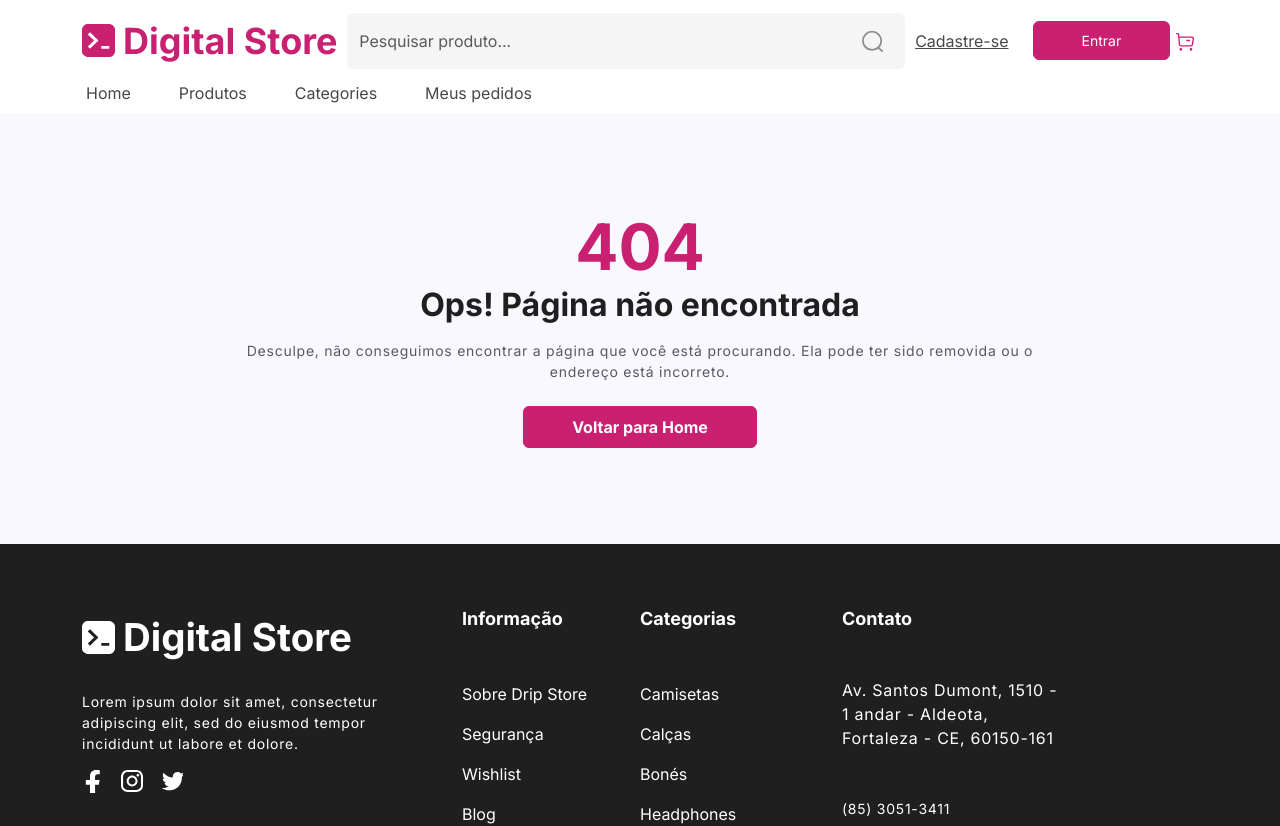
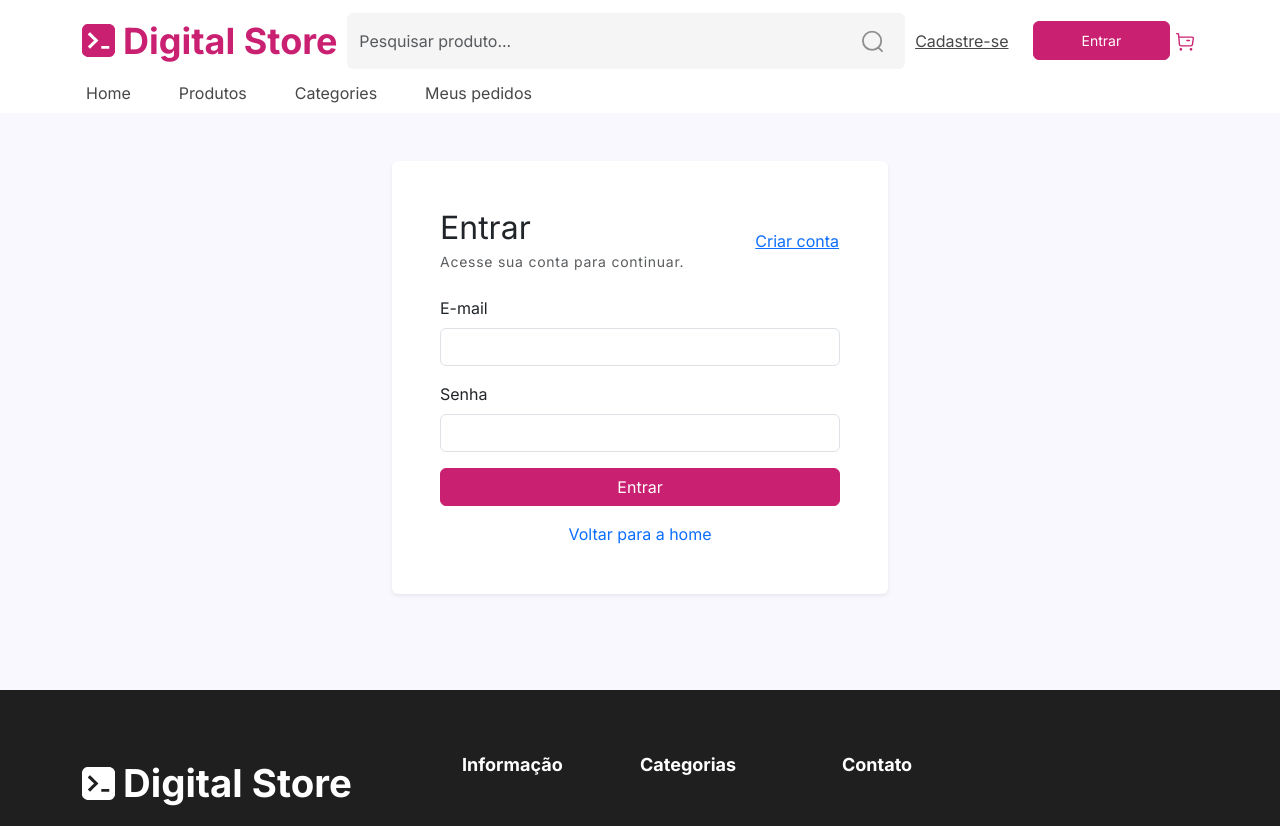
Before and after one commit to matheus-carvalho-dev/Projeto-DripStore-LeaoTech, a React (Vite) app: page /auth in a window 1280 px wide. Shown: the top 826 px of the page. Built offline with nearby package versions, Linux system fonts and the light colour scheme; no server answers.

Commit message:
feat: adicionar página de autenticação e integração com Supabase

```diff
--- a/package.json
+++ b/package.json
@@ -10,6 +10,7 @@
     "preview": "vite preview"
   },
   "dependencies": {
+    "@supabase/supabase-js": "^2.54.0",
     "bootstrap": "^5.3.8",
     "react": "^19.2.5",
     "react-bootstrap": "^2.10.10",
--- a/src/components/AuthUser/AuthUser.jsx
+++ b/src/components/AuthUser/AuthUser.jsx
@@ -1,34 +1,38 @@
 import React from "react";
 import Button from "../Button/Button";
 import { Link } from "react-router-dom";
+
 const AuthUser = () => {
   return (
     <>
       <div
         className={`border-top border-light-gray-2 d-flex flex-column justify-content-center d-lg-none`}
       >
+        <Link to="/auth" className="text-decoration-none">
           <Button
             text="Entrar"
             style="btn btn-primary text-white py-2 w-100 mt-2"
             customStyle={{ fontSize: "14px" }}
           />
-        <span
-          className={`text-center mt-3 text-decoration-underline text-dark-gray-2`}
-        >
+        </Link>
+        <Link to="/auth" className="text-center mt-3 text-decoration-underline text-dark-gray-2">
           Cadastre-se
-        </span>
+        </Link>
       </div>
       <div className={` gap-4 d-none d-lg-flex`}>
         <Link
+          to="/auth"
           className={`text-decoration-underline text-dark-gray-2 align-self-center`}
         >
           Cadastre-se
         </Link>
+        <Link to="/auth" className="text-decoration-none">
           <Button
             text="Entrar"
             style="btn btn-primary text-white py-2 px-5"
             customStyle={{ fontSize: "14px" }}
           />
+        </Link>
       </div>
     </>
   );
--- /dev/null
+++ b/src/lib/supabase.js
@@ -0,0 +1,20 @@
+import { createClient } from '@supabase/supabase-js';
+
+const supabaseUrl = import.meta.env.VITE_SUPABASE_URL || '';
+const supabaseAnonKey = import.meta.env.VITE_SUPABASE_ANON_KEY || '';
+const looksLikeSecretKey = (value) => /secret|service_role/i.test(value) || value.startsWith('sb_secret_');
+
+export const supabaseConfigError = looksLikeSecretKey(supabaseAnonKey)
+  ? 'Use a chave anon/public do Supabase no frontend. A service role key não pode ser usada no navegador.'
+  : '';
+
+export const supabase = supabaseUrl && supabaseAnonKey && !looksLikeSecretKey(supabaseAnonKey)
+  ? createClient(supabaseUrl, supabaseAnonKey, {
+      auth: {
+        persistSession: true,
+        autoRefreshToken: true,
+      },
+    })
+  : null;
+
+export const isSupabaseConfigured = Boolean(supabaseUrl && supabaseAnonKey && !looksLikeSecretKey(supabaseAnonKey));
--- /dev/null
+++ b/src/pages/Auth/Auth.jsx
@@ -0,0 +1,185 @@
+import { useState } from 'react';
+import { Link, useNavigate } from 'react-router-dom';
+import { supabase, isSupabaseConfigured, supabaseConfigError } from '../../lib/supabase';
+
+const initialForm = {
+    name: '',
+    email: '',
+    password: '',
+    confirmPassword: '',
+};
+
+const AuthPage = () => {
+    const [isLogin, setIsLogin] = useState(true);
+    const [form, setForm] = useState(initialForm);
+    const [message, setMessage] = useState('');
+    const [error, setError] = useState('');
+    const [loading, setLoading] = useState(false);
+    const navigate = useNavigate();
+
+    const handleChange = (event) => {
+        const { name, value } = event.target;
+        setForm((prev) => ({ ...prev, [name]: value }));
+    };
+
+    const handleSubmit = async (event) => {
+        event.preventDefault();
+        setError('');
+        setMessage('');
+
+        if (!supabase) {
+            setError(supabaseConfigError || 'Configure VITE_SUPABASE_URL e VITE_SUPABASE_ANON_KEY no arquivo .env antes de continuar.');
+            return;
+        }
+
+        if (!isLogin && form.password !== form.confirmPassword) {
+            setError('As senhas precisam ser iguais.');
+            return;
+        }
+
+        setLoading(true);
+
+        try {
+            if (isLogin) {
+                const { error: signInError } = await supabase.auth.signInWithPassword({
+                    email: form.email.trim(),
+                    password: form.password,
+                });
+
+                if (signInError) {
+                    throw signInError;
+                }
+
+                setMessage('Login realizado com sucesso!');
+                navigate('/');
+            } else {
+                const { data, error: signUpError } = await supabase.auth.signUp({
+                    email: form.email.trim(),
+                    password: form.password,
+                    options: {
+                        data: {
+                            name: form.name.trim(),
+                        },
+                    },
+                });
+
+                if (signUpError) {
+                    throw signUpError;
+                }
+
+                if (data?.user && !data.session) {
+                    setMessage('Cadastro realizado. Verifique o e-mail para confirmar a conta.');
+                    setIsLogin(true);
+                    setForm(initialForm);
+                } else {
+                    setMessage('Cadastro realizado com sucesso!');
+                    navigate('/');
+                }
+            }
+        } catch (submitError) {
+            setError(submitError.message || 'Não foi possível concluir a autenticação.');
+        } finally {
+            setLoading(false);
+        }
+    };
+
+    return (
+        <section className="container py-5" style={{ maxWidth: 520 }}>
+            <div className="card shadow-sm border-0">
+                <div className="card-body p-4 p-md-5">
+                    <div className="d-flex justify-content-between align-items-center mb-4">
+                        <div>
+                            <h2 className="mb-1">{isLogin ? 'Entrar' : 'Criar conta'}</h2>
+                            <p className="text-muted mb-0">
+                                {isLogin ? 'Acesse sua conta para continuar.' : 'Cadastre-se com seu e-mail e senha.'}
+                            </p>
+                        </div>
+                        <button
+                            type="button"
+                            className="btn btn-link p-0"
+                            onClick={() => {
+                                setIsLogin((prev) => !prev);
+                                setError('');
+                                setMessage('');
+                            }}
+                        >
+                            {isLogin ? 'Criar conta' : 'Já tenho conta'}
+                        </button>
+                    </div>
+
+                    {!isSupabaseConfigured && (
+                        <div className="alert alert-warning" role="alert">
+                            Falta configurar as variáveis de ambiente do Supabase para o login funcionar.
+                        </div>
+                    )}
+
+                    <form onSubmit={handleSubmit}>
+                        {!isLogin && (
+                            <div className="mb-3">
+                                <label className="form-label">Nome</label>
+                                <input
+                                    className="form-control"
+                                    name="name"
+                                    value={form.name}
+                                    onChange={handleChange}
+                                    required={!isLogin}
+                                />
+                            </div>
+                        )}
+
+                        <div className="mb-3">
+                            <label className="form-label">E-mail</label>
+                            <input
+                                className="form-control"
+                                type="email"
+                                name="email"
+                                value={form.email}
+                                onChange={handleChange}
+                                required
+                            />
+                        </div>
+
+                        <div className="mb-3">
+                            <label className="form-label">Senha</label>
+                            <input
+                                className="form-control"
+                                type="password"
+                                name="password"
+                                value={form.password}
+                                onChange={handleChange}
+                                required
+                            />
+                        </div>
+
+                        {!isLogin && (
+                            <div className="mb-3">
+                                <label className="form-label">Confirmar senha</label>
+                                <input
+                                    className="form-control"
+                                    type="password"
+                                    name="confirmPassword"
+                                    value={form.confirmPassword}
+                                    onChange={handleChange}
+                                    required
+                                />
+                            </div>
+                        )}
+
+                        {error && <div className="alert alert-danger">{error}</div>}
+                        {message && <div className="alert alert-success">{message}</div>}
+
+                        <button className="btn btn-primary w-100" type="submit" disabled={loading}>
+                            {loading ? 'Aguarde...' : isLogin ? 'Entrar' : 'Cadastrar'}
+                        </button>
+                    </form>
+
+                    <div className="text-center mt-3">
+                        <Link to="/" className="text-decoration-none">Voltar para a home</Link>
+                    </div>
+                </div>
+            </div>
+        </section>
+    );
+};
+
+export default AuthPage;
```
Also changed, not shown: src/routes/index.jsx (+5 -2 lines), 2 other files (tests, documents, lock files or other folders). Lines whose indentation alone changed are shown as unchanged.
